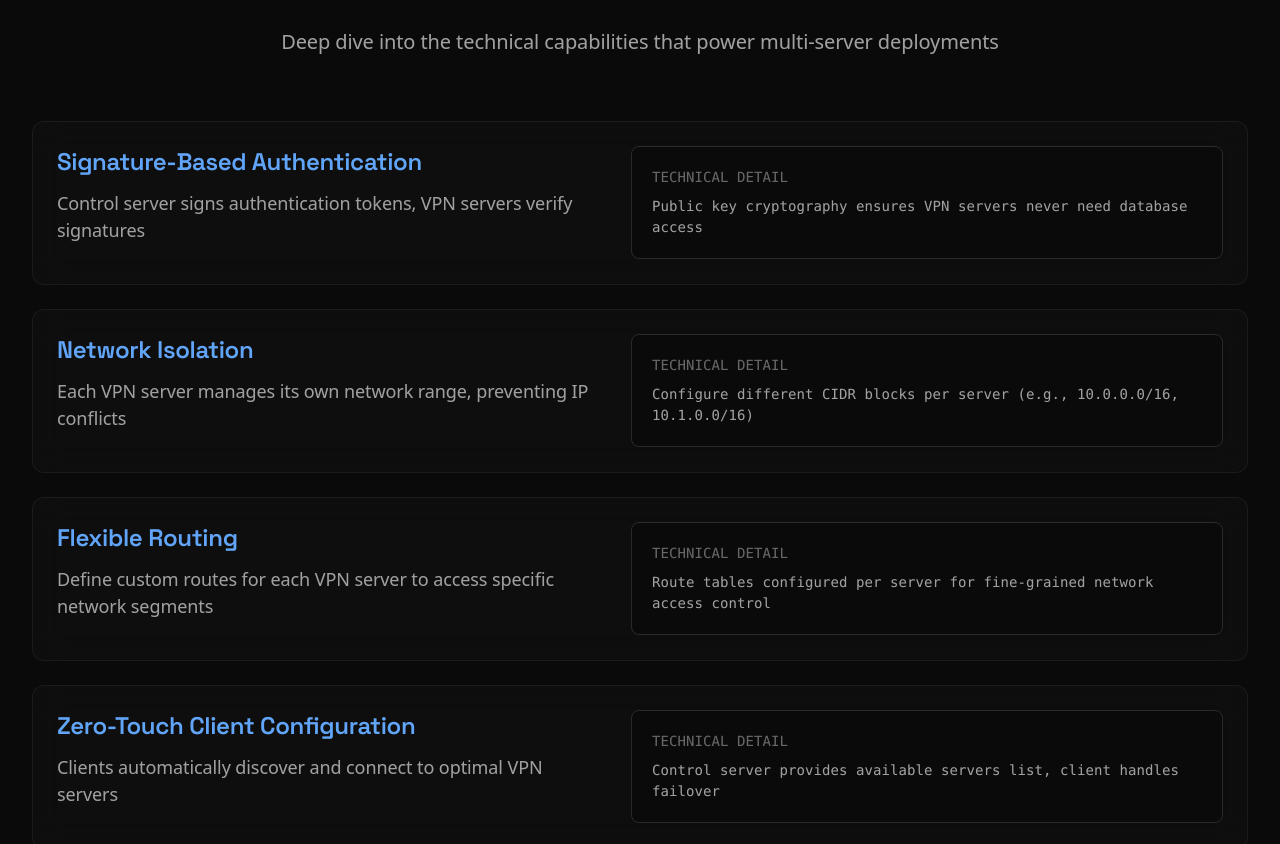
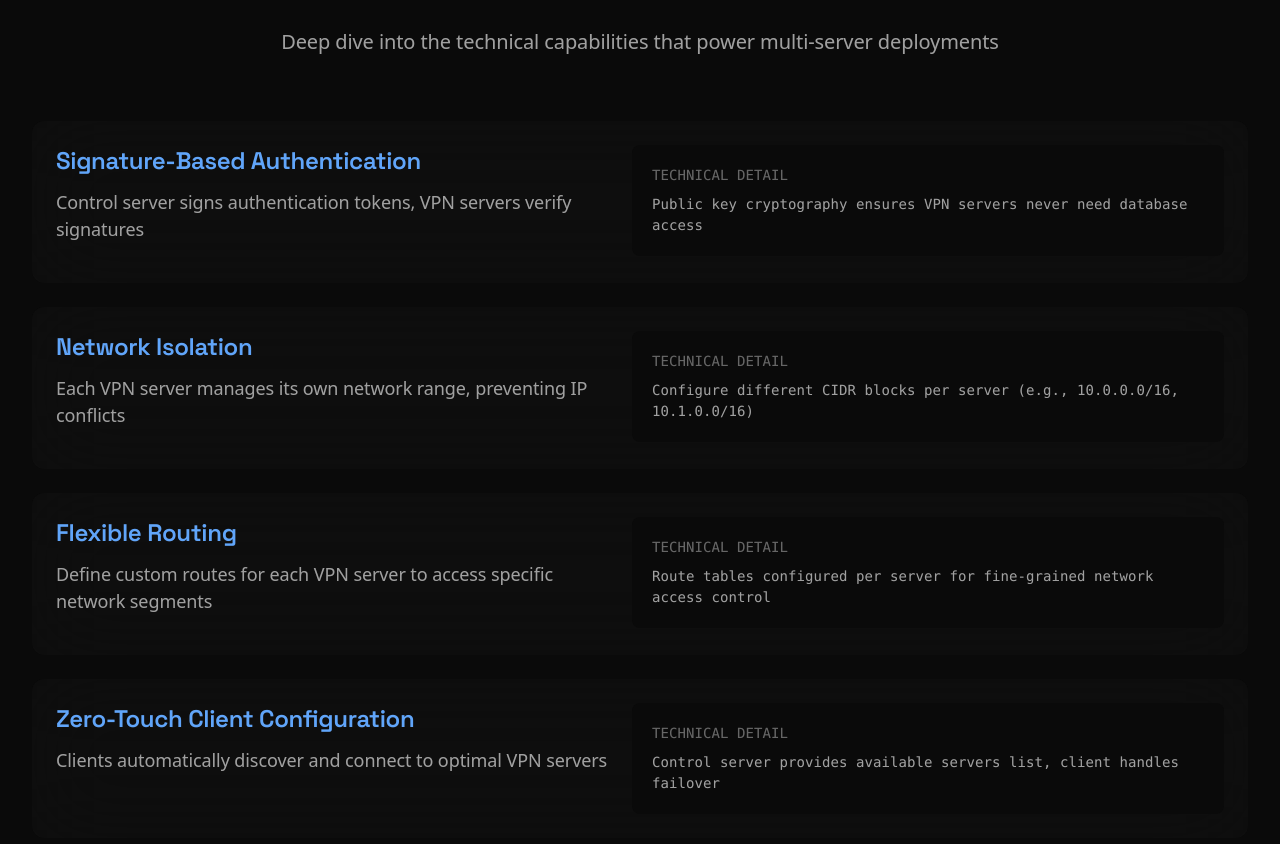
Before and after one commit to tunnels-is/web, a React (Vite) app: page /cloud in a window 1280 px wide. Shown: the part 3636-4480 px from the top of the page. Built offline with nearby package versions, Linux system fonts and the light colour scheme.

Commit message:
page fixes

```diff
--- a/src/pages/CloudBaremetal.jsx
+++ b/src/pages/CloudBaremetal.jsx
@@ -366,7 +366,7 @@ const CloudBaremetal = () => {
                 initial={{ opacity: 0, y: 20 }}
                 animate={isVisible4 ? { opacity: 1, y: 0 } : {}}
                 transition={{ duration: 0.5, delay: index * 0.1 }}
-                className="glass-effect p-6 rounded-xl hover:bg-dark-elevated transition-all"
+                className="bg-[rgba(18,18,18,0.5)] backdrop-blur-2xl p-6 rounded-xl hover:bg-dark-elevated transition-all"
               >
                 <div className="flex flex-col md:flex-row md:items-start gap-6">
                   <div className="flex-1">
@@ -377,7 +377,7 @@ const CloudBaremetal = () => {
                       {capability.description}
                     </p>
                   </div>
-                  <div className="flex-1 bg-dark-bg p-5 rounded-lg border border-dark-accent-secondary/30">
+                  <div className="flex-1 bg-dark-bg p-5 rounded-lg">
                     <p className="text-sm text-dark-text-muted mb-2 font-mono uppercase tracking-wider">Technical Detail</p>
                     <p className="text-dark-text-secondary font-mono text-sm leading-snug">
                       {capability.technical}
```
